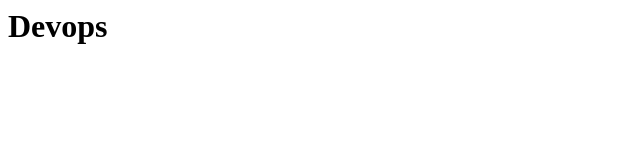
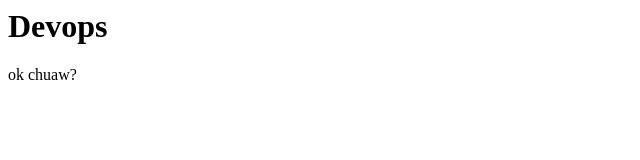
Before and after one commit to cocvu99/learn-cicd, a plain HTML site: page index.html in a window 1280 px wide. Shown: the full height of the page, 0-640 px from the left. Drawn offline with Linux system fonts and the light colour scheme.

Commit message:
test connect jenkins

```diff
--- a/index.html
+++ b/index.html
@@ -1 +1,2 @@
 <h1>Devops</h1>
+<p> ok chuaw? </p>
```
